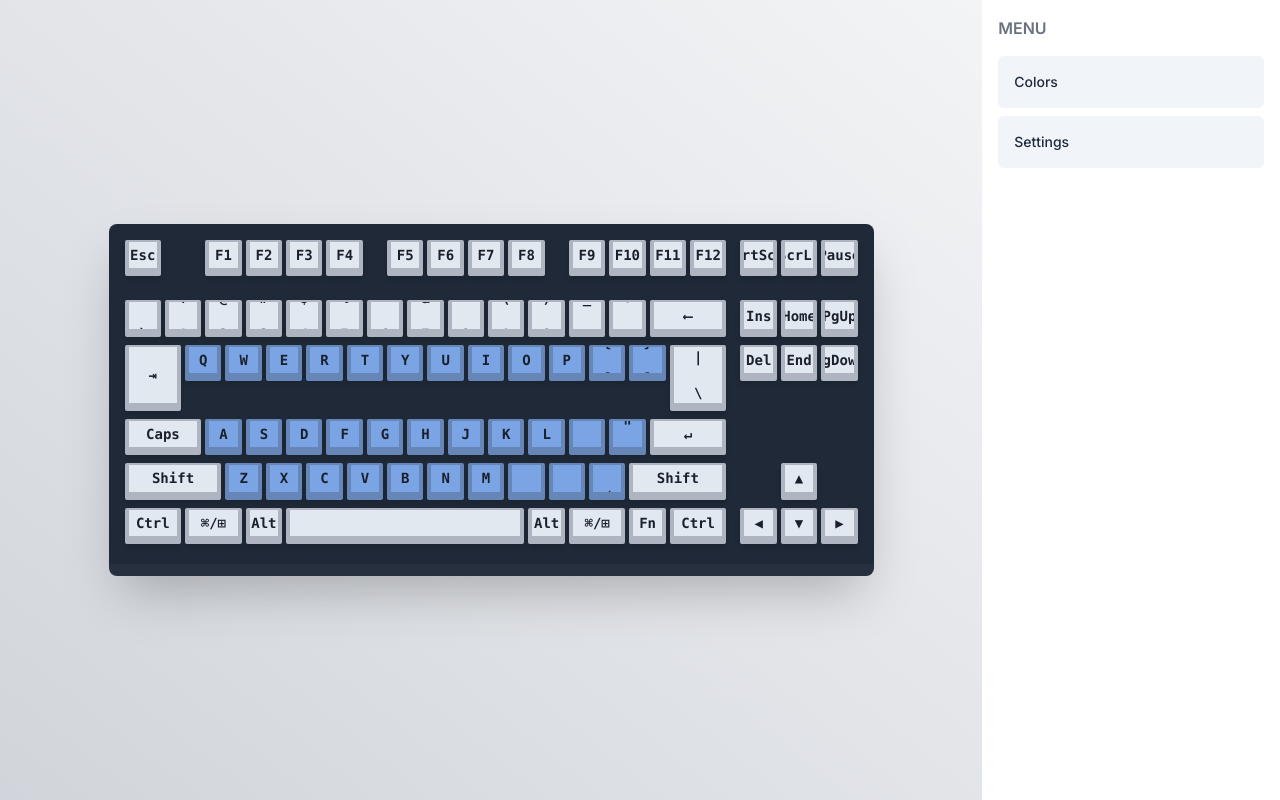
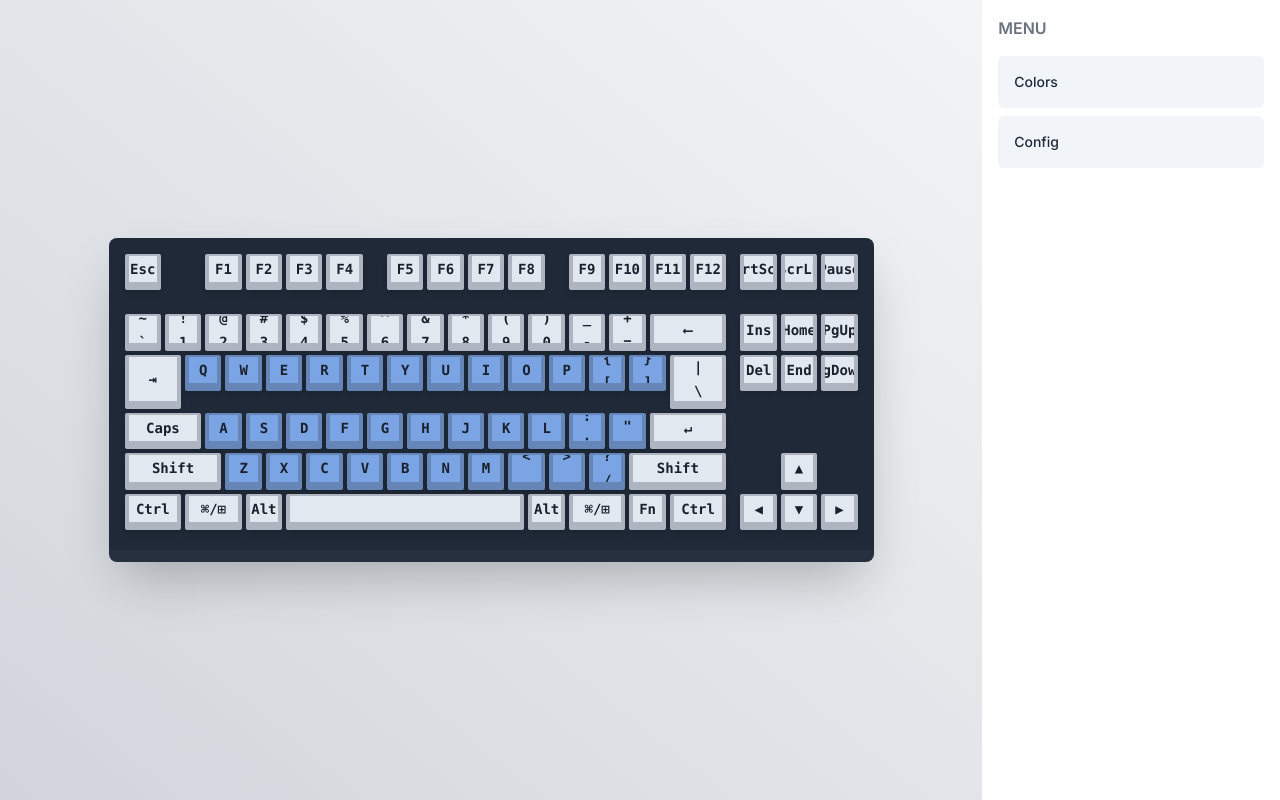
Before and after one commit to dotslashf/my-kbd, a Next.js app: page / in a window 1280 px wide. Built offline with nearby package versions, Linux system fonts and the light colour scheme.

Commit message:
feat: add config show legend

```diff
--- a/src/components/Disclosure.tsx
+++ b/src/components/Disclosure.tsx
@@ -4,40 +4,44 @@ import useColor from "@/hooks/useColor";
 import useConfig from "@/hooks/useConfig";
 
 export default function Disclosure() {
-  const { isEditing, toggleEditing } = useConfig();
-
   const disclosureData = [
     {
       id: "disclosure-panel-1",
       isOpen: false,
       buttonText: "Colors",
-      panelContent: <ContentPanel />,
+      panelContent: <ColorPanel />,
     },
     {
-      id: "disclosure-panel-2",
+      id: "disclosure-panel-is-legend-shown",
       isOpen: false,
-      buttonText: "Settings",
-      panelContent: (
-        <>
-          <label className="relative inline-flex items-center cursor-pointer">
-            <input
-              type="checkbox"
-              value=""
-              className="sr-only peer"
-              checked={isEditing}
-              onClick={() => {
-                toggleEditing();
-              }}
-              readOnly
-            />
-            <div className="w-11 h-6 bg-gray-200 peer-focus:outline-none peer-focus:ring-4 peer-focus:ring-blue-300 dark:peer-focus:ring-blue-800 rounded-full peer dark:bg-gray-700 peer-checked:after:translate-x-full peer-checked:after:border-white after:content-[''] after:absolute after:top-[2px] after:left-[2px] after:bg-white after:border-gray-300 after:border after:rounded-full after:h-5 after:w-5 after:transition-all dark:border-gray-600 peer-checked:bg-blue-600"></div>
-            <span className="ml-3 text-sm font-medium text-gray-900 dark:text-gray-300">
-              {isEditing ? "true" : "false"}
-            </span>
-          </label>
-        </>
-      ),
+      buttonText: "Config",
+      panelContent: <ConfigPanel />,
     },
+    // {
+    //   id: "disclosure-panel-2",
+    //   isOpen: false,
+    //   buttonText: "Settings",
+    //   panelContent: (
+    //     <>
+    //       <label className="relative inline-flex items-center cursor-pointer">
+    //         <input
+    //           type="checkbox"
+    //           value=""
+    //           className="sr-only peer"
+    //           checked={isEditing}
+    //           onClick={() => {
+    //             toggleEditing();
+    //           }}
+    //           readOnly
+    //         />
+    //         <div className="w-11 h-6 bg-gray-200 peer-focus:outline-none peer-focus:ring-4 peer-focus:ring-blue-300 dark:peer-focus:ring-blue-800 rounded-full peer dark:bg-gray-700 peer-checked:after:translate-x-full peer-checked:after:border-white after:content-[''] after:absolute after:top-[2px] after:left-[2px] after:bg-white after:border-gray-300 after:border after:rounded-full after:h-5 after:w-5 after:transition-all dark:border-gray-600 peer-checked:bg-blue-600"></div>
+    //         <span className="ml-3 text-sm font-medium text-gray-900 dark:text-gray-300">
+    //           {isEditing ? "true" : "false"}
+    //         </span>
+    //       </label>
+    //     </>
+    //   ),
+    // },
   ];
 
   const [disclosures, setDisclosures] = useState(disclosureData);
@@ -75,7 +79,7 @@ export default function Disclosure() {
   );
 }
 
-function ContentPanel() {
+function ColorPanel() {
   const { color, setColor } = useColor("keyPrimary");
   const { color: backgroundColor, setColor: setBackgroundColor } =
     useColor("background");
@@ -92,3 +96,46 @@ function ContentPanel() {
     </>
   );
 }
+
+function ConfigPanel() {
+  const { isLegendShown, toggleLegendShown } = useConfig();
+  const { isEditing, toggleEditing } = useConfig();
+
+  return (
+    <div className="flex flex-col gap-y-2">
+      <label className="relative inline-flex items-center cursor-pointer">
+        <input
+          type="checkbox"
+          value=""
+          className="sr-only peer"
+          checked={isLegendShown}
+          onClick={() => {
+            toggleLegendShown();
+          }}
+          readOnly
+        />
+        <div className="w-11 h-6 bg-gray-200 peer-focus:outline-none peer-focus:ring-4 peer-focus:ring-blue-300 dark:peer-focus:ring-blue-800 rounded-full peer dark:bg-gray-700 peer-checked:after:translate-x-full peer-checked:after:border-white after:content-[''] after:absolute after:top-[2px] after:left-[2px] after:bg-white after:border-gray-300 after:border after:rounded-full after:h-5 after:w-5 after:transition-all dark:border-gray-600 peer-checked:bg-blue-600"></div>
+        <span className="ml-3 text-sm font-medium text-gray-900 dark:text-gray-300">
+          Show Legend?
+        </span>
+      </label>
+      <label className="relative inline-flex items-center cursor-pointer">
+        <input
+          type="checkbox"
+          value=""
+          className="sr-only peer"
+          checked={isEditing}
+          onClick={() => {
+            toggleEditing();
+          }}
+          readOnly
+        />
+
+        <div className="w-11 h-6 bg-gray-200 peer-focus:outline-none peer-focus:ring-4 peer-focus:ring-blue-300 dark:peer-focus:ring-blue-800 rounded-full peer dark:bg-gray-700 peer-checked:after:translate-x-full peer-checked:after:border-white after:content-[''] after:absolute after:top-[2px] after:left-[2px] after:bg-white after:border-gray-300 after:border after:rounded-full after:h-5 after:w-5 after:transition-all dark:border-gray-600 peer-checked:bg-blue-600"></div>
+        <span className="ml-3 text-sm font-medium text-gray-900 dark:text-gray-300">
+          Toggle Editing?
+        </span>
+      </label>
+    </div>
+  );
+}
--- a/src/components/Key.tsx
+++ b/src/components/Key.tsx
@@ -32,11 +32,11 @@ function calculateAspectRatio(keyboardKey: KeyboardKey) {
 export function Key(props: IKeyProps) {
   const gridColumnSpan = calculateAspectRatio(props.character);
   const isWithShiftChar = KeyboardKeyMap[props.character].withShiftChar !== "";
-  const { editKeyToMap } = useConfig();
+  const { editKeyToMap, isLegendShown } = useConfig();
 
   return (
     <span
-      className={`bg-slate-200 overflow-hidden rounded-sm grow text-[6px] lg:text-sm flex lg:flex-col items-center justify-center shrink-0 lg:gap-y-4 font-bold font-mono shadow-md lg:border-2 lg:border-b-8 lg:border-l-4 lg:border-r-4 lg:border-gray-700 lg:border-opacity-30 select-none hover:cursor-pointer lg:hover:border-opacity-0 transition
+      className={`bg-slate-200 overflow-hidden rounded-sm grow text-[6px] lg:text-sm flex lg:flex-col items-center justify-center shrink-0 font-extrabold font-mono shadow-md lg:border-2 lg:border-b-8 lg:border-l-4 lg:border-r-4 lg:border-gray-700 lg:border-opacity-30 select-none hover:cursor-pointer lg:hover:border-opacity-0 transition
       ${gridColumnSpan === 1 ? "aspect-square" : ""}
       ${isWithShiftChar ? "lg:gap-y-1 lg:gap-x-0 gap-x-1" : "gap-0"}
       `}
@@ -50,12 +50,16 @@ export function Key(props: IKeyProps) {
         editKeyToMap(props.character);
       }}
     >
-      {isWithShiftChar && (
-        <span className="lg:text-sm text-[4px] top-0 left-0">
-          {KeyboardKeyMap[props.character].withShiftChar}
-        </span>
+      {isLegendShown && (
+        <>
+          {isWithShiftChar && (
+            <span className="lg:text-sm text-[4px] top-0 left-0">
+              {KeyboardKeyMap[props.character].withShiftChar}
+            </span>
+          )}
+          <span>{KeyboardKeyMap[props.character].label}</span>
+        </>
       )}
-      <span>{KeyboardKeyMap[props.character].label}</span>
     </span>
   );
 }
--- a/src/components/KeyboardRows.tsx
+++ b/src/components/KeyboardRows.tsx
@@ -16,7 +16,7 @@ export function KeyboardRows(props: IKeyboardRowsProps) {
   const { hashMapKeyAndColor } = useConfig();
 
   return (
-    <div className="flex flex-col gap-y-2">
+    <div className="flex flex-col gap-1">
       {/* first row */}
       <KeyboardRow>
         {KeyboardTKLMapping.firstRow["1"].map((char) => {
--- a/src/hooks/useConfig.tsx
+++ b/src/hooks/useConfig.tsx
@@ -1,20 +1,27 @@
 import { KeyboardKeys } from "@/const";
 import {
-  ColorInitialState,
   StateType,
   editGroupKeys,
   toggleIsEditing,
+  toggleIsLegendShown,
 } from "@/store";
 import { useDispatch, useSelector } from "react-redux";
 
 function useConfig() {
   const dispatch = useDispatch();
-  const isEditing = useSelector((state: StateType) => state.keyMap.isEditing);
-  const keyMap = useSelector((state: StateType) => state.keyMap.keyMap);
+  const isEditing = useSelector((state: StateType) => state.config.isEditing);
+  const keyMap = useSelector((state: StateType) => state.config.keyMap);
   const colors = useSelector((state: StateType) => state.color);
+  const isLegendShown = useSelector(
+    (state: StateType) => state.config.isLegendShown
+  );
 
   function toggleEditing() {
     dispatch(toggleIsEditing());
+  }
+
+  function toggleLegendShown() {
+    dispatch(toggleIsLegendShown());
   }
 
   function editKeyToMap(key: string) {
@@ -41,7 +48,9 @@ function useConfig() {
 
   return {
     isEditing,
+    isLegendShown,
     toggleEditing,
+    toggleLegendShown,
     editKeyToMap,
     keyMap,
     hashMapKeyAndColor,
--- a/src/store.ts
+++ b/src/store.ts
@@ -12,6 +12,7 @@ interface ConfigState {
   };
   currentGroup: string;
   isEditing: boolean;
+  isLegendShown: boolean;
 }
 
 const colorSlice = createSlice({
@@ -34,8 +35,8 @@ const colorSlice = createSlice({
   }
 })
 
-const keyMapSlice = createSlice({
-  name: 'keyMap',
+const configSlice = createSlice({
+  name: 'config',
   initialState: {
     keyMap: {
       "keySecondary": [
@@ -46,6 +47,7 @@ const keyMapSlice = createSlice({
     },
     currentGroup: "keySecondary",
     isEditing: false,
+    isLegendShown: true,
   } as ConfigState,
   reducers: {
     editGroupKeys: (state, action: {
@@ -68,22 +70,25 @@ const keyMapSlice = createSlice({
     },
     toggleIsEditing: (state) => {
       state.isEditing = !state.isEditing
+    },
+    toggleIsLegendShown: (state) => {
+      state.isLegendShown = !state.isLegendShown
     }
   }
 })
 
 const { actions: colorSliceAction, reducer: colorSliceReducer } = colorSlice
-const { actions: keyMapSliceAction, reducer: keyMapSliceReducer } = keyMapSlice
+const { actions: configSliceAction, reducer: configSliceReducer } = configSlice
 
 const store = configureStore({
   reducer: {
     color: colorSliceReducer,
-    keyMap: keyMapSliceReducer
+    config: configSliceReducer
   }
 })
 
 export const { changeColor } = colorSliceAction;
-export const { editGroupKeys, changeCurrentGroup, toggleIsEditing } = keyMapSliceAction;
+export const { editGroupKeys, changeCurrentGroup, toggleIsEditing, toggleIsLegendShown } = configSliceAction;
 export type StateType = ReturnType<typeof store.getState>;
 
 export default store;
```
